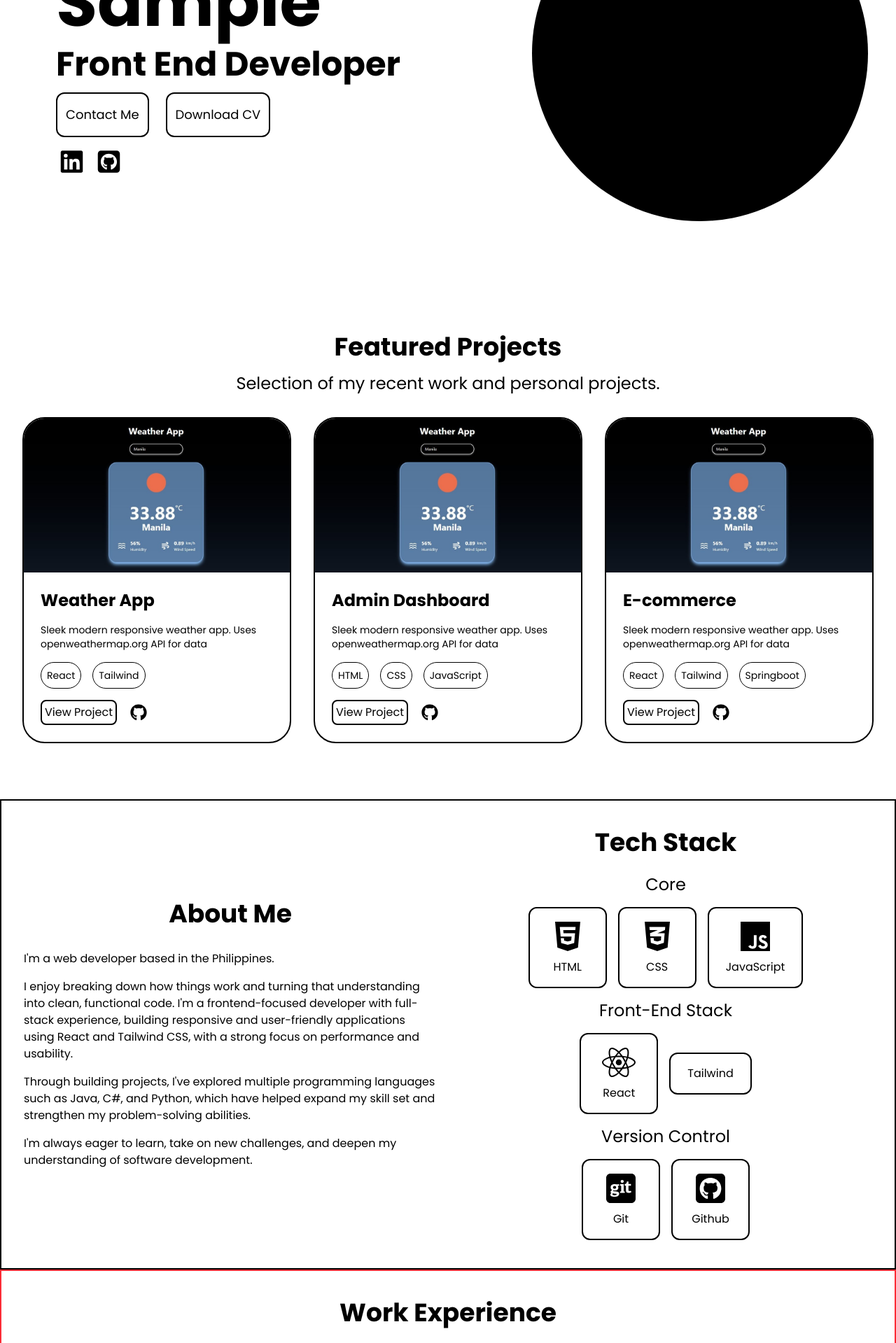
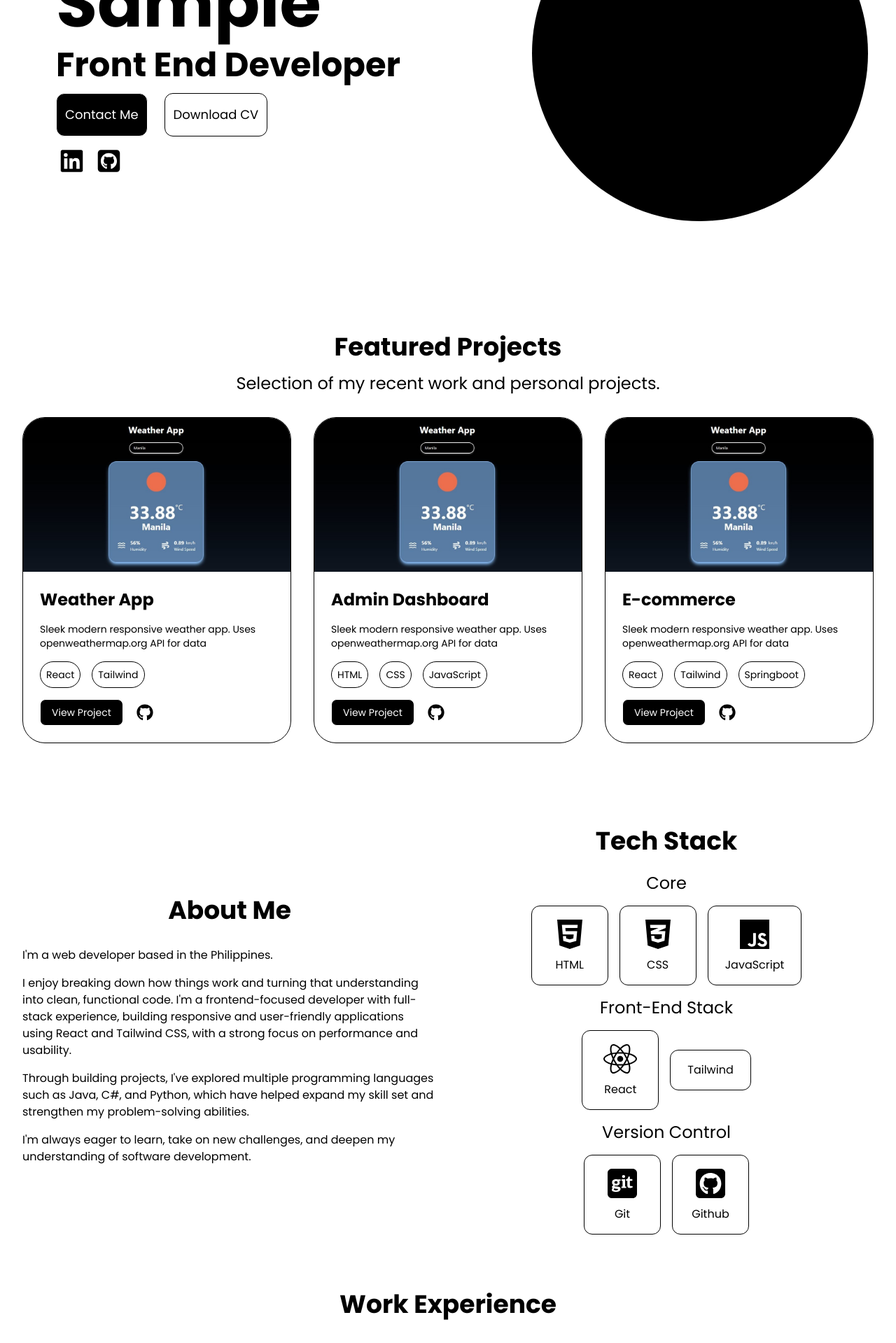
Before and after one commit to jeramie-santos/Portfolio-2026, a React app in the folder portfolio/: page / in a window 1280 px wide. Shown: the part 360-2279 px from the top of the page at 70% size. Built offline with nearby package versions, Linux system fonts and the light colour scheme; the HTML template or start-up script is replaced by a standard one.

Commit message:
adjusting border, buttons bg, padding

```diff
--- a/portfolio/src/App.jsx
+++ b/portfolio/src/App.jsx
@@ -7,7 +7,7 @@ import Contact from "./Components/Contact";
 
 const App = () => {
   return (
-    <div>
+    <div className="">
       <Header />
       <main >
         <Hero />
--- a/portfolio/src/Components/About.jsx
+++ b/portfolio/src/Components/About.jsx
@@ -29,7 +29,7 @@ const skillsData = [
 ];
 
     return (
-        <section className="py-10 px-8 border-2 flex flex-col gap-8 md:flex-row scroll-mt-24" id='about'>
+        <section className="py-10 px-8 flex flex-col gap-8 md:flex-row scroll-mt-24" id='about'>
             <div className="flex flex-col gap-8 md:flex-1 lg:items-center lg:justify-center">
                 <h2 className="font-bold text-2xl md:text-3xl lg:text-4xl text-center">About Me</h2>
                 <div className="flex flex-col gap-4">
@@ -48,7 +48,7 @@ const skillsData = [
                                 <p className='text-center text-xl md:text-2xl'>{skill.title}</p>
                                 <div className='flex gap-4 items-center justify-center flex-wrap'>
                                    {skill.items.map((item, j) =>
-                                     <div key={j} className='px-6 py-4 border-2 flex flex-col justify-center items-center gap-2 rounded-xl'>
+                                     <div key={j} className='px-6 py-4 border flex flex-col justify-center items-center gap-2 rounded-xl'>
                                         <FontAwesomeIcon icon={item.icon} className='text-3xl md:text-5xl'></FontAwesomeIcon>
                                         {item.name}
                                     </div>
--- a/portfolio/src/Components/Background.jsx
+++ b/portfolio/src/Components/Background.jsx
@@ -1,6 +1,6 @@
 const Background = () => {
     return (
-        <section className="py-10 px-8 border-2 border-red-500 flex flex-col gap-8 items-center scroll-mt-24" id="work">
+        <section className="py-10 px-8 flex flex-col gap-8 items-center scroll-mt-24" id="work">
             <div className="flex-1 flex flex-col gap-8 w-80 md:w-md">
                 <h2 className="font-bold text-2xl md:text-3xl lg:text-4xl text-center">Work Experience</h2>
                 <div className="flex gap-8">
--- a/portfolio/src/Components/Contact.jsx
+++ b/portfolio/src/Components/Contact.jsx
@@ -15,9 +15,9 @@ const Contact = () => {
     }
 
     return (
-        <section className="py-10 px-8 border-2 border-green-500 flex flex-col items-center gap-8 scroll-mt-24" id="contact">
+        <section className="py-10 px-8 flex flex-col items-center gap-8 scroll-mt-24" id="contact">
             <h2 className="font-bold text-2xl md:text-3xl lg:text-4xl">Contact Me</h2>
-            <div className="border-2 border-blue-500 px-4 py-6 w-80 rounded-lg md:w-md lg:w-200">
+            <div className="px-4 py-6 border border-gray-500 shadow-lg shadow-gray-300 w-80 rounded-lg md:w-md lg:w-200">
                 <form className="flex flex-col gap-4" onSubmit={emailSubmit}>
                     <div className="flex flex-col gap-4 lg:flex-row">
                         <div className="flex flex-col gap-2 lg:flex-1">
--- a/portfolio/src/Components/Hero.jsx
+++ b/portfolio/src/Components/Hero.jsx
@@ -9,8 +9,8 @@ const Hero = () => {
                 <h1 className="font-bold text-4xl lg:text-8xl">Sample</h1>
                 <p className="text-2xl font-bold lg:text-5xl">Front End Developer</p>
                 <a href='#contact' className="flex gap-4 items-center lg:gap-6">
-                    <button className="border-2 px-2 py-3 rounded-xl text-sm md:text-md lg:text-lg lg:px-3 lg:py-4">Contact Me</button>
-                    <button className="border-2 px-2 py-3 rounded-xl text-sm md:text-md lg:text-lg lg:px-3 lg:py-4">Download CV</button>
+                    <button className="border px-2 py-3 rounded-xl text-sm md:text-md lg:text-lg lg:px-3 lg:py-4 bg-black text-white">Contact Me</button>
+                    <button className="border px-2 py-3 rounded-xl text-sm md:text-md lg:text-lg lg:px-3 lg:py-4">Download CV</button>
                 </a>
                 <div>
                     <ul className='flex gap-2'>
--- a/portfolio/src/Components/Projects.jsx
+++ b/portfolio/src/Components/Projects.jsx
@@ -41,7 +41,7 @@ const featuredProjects = [
             </div>
             <div className="grid grid-cols-1 grid-rows-auto gap-8 md:grid-cols-2 lg:grid-cols-3">
                 {featuredProjects.map((project, index) =>
-                    <div key={index} className="flex flex-col border-2 rounded-4xl transition hover:-translate-y-2 md:max-w-md lg:max-w-lg justify-self-center overflow-hidden">
+                    <div key={index} className="flex flex-col border rounded-4xl transition hover:-translate-y-2 md:max-w-md lg:max-w-lg justify-self-center overflow-hidden">
                         <div className="flex-1">
                             <img src={weather} alt="Weather-App" className="w-full h-55 object-cover"/>
                         </div>
@@ -56,7 +56,7 @@ const featuredProjects = [
                                 </ul>
                             </div>
                             <div className="flex gap-2 md:gap-4 items-center">
-                                <a href={project.liveLink} target='blank' className="border-2 p-1 rounded-lg text-md">View Project</a>
+                                <a href={project.liveLink} target='blank' className="py-2 px-4  rounded-lg text-md border bg-black text-white text-sm md:text-md">View Project</a>
                                 <a href={project.githubLink} target='blank' className='flex items-center text-md'> <FontAwesomeIcon icon={faGithub} className='text-2xl'/> </a>
                             </div>
                         </div>
```
